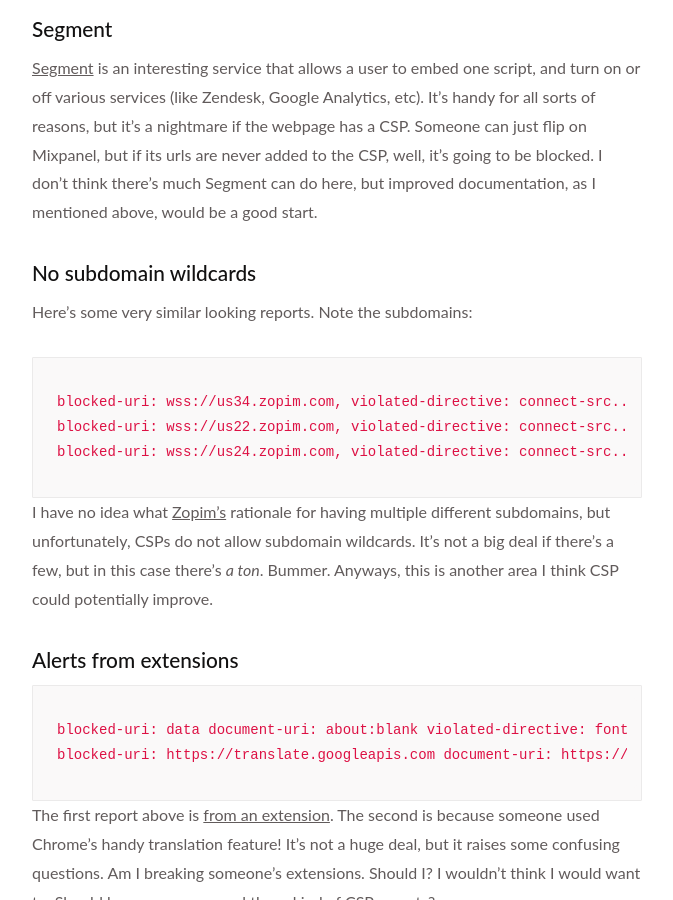
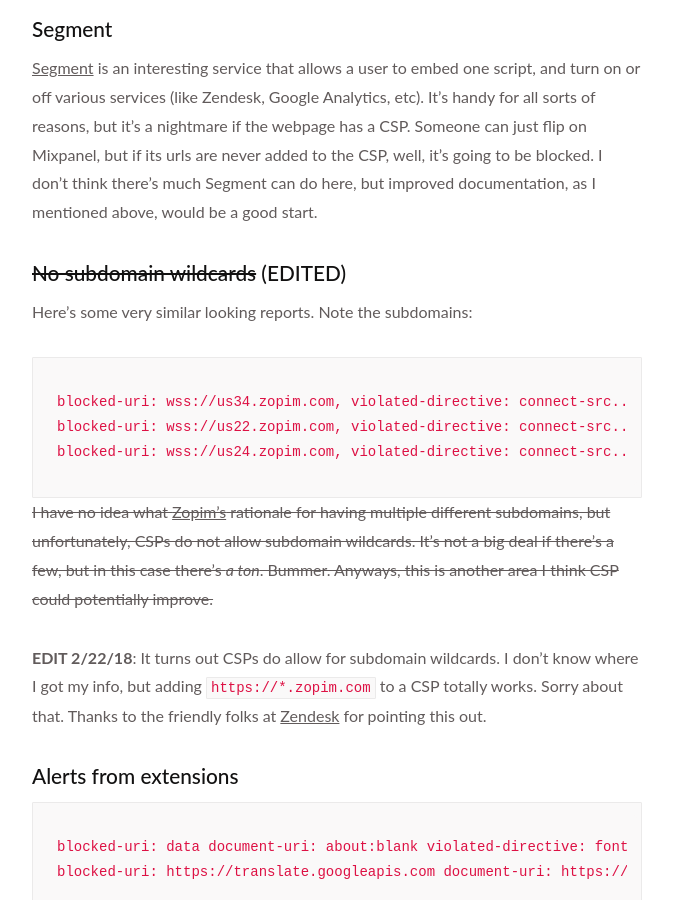
Before and after one commit to newtang/newtang.github.io, a Jekyll site: the page built from _posts/2018-02-20-problems-with-csp.markdown, in a window 1280 px wide and 900 px high, scrolled down 1813 px. Shown: the whole window, without its empty margins (303-976 px from the left). Built offline with Jekyll 4.4.1, drawn with Linux system fonts in a browser that asks for light colours.

Commit message:
Correcting my portion on Subdomains on CSP post

````diff
--- a/_posts/2018-02-20-problems-with-csp.markdown
+++ b/_posts/2018-02-20-problems-with-csp.markdown
@@ -37,7 +37,7 @@
 ### Segment
 [Segment](https://segment.com/) is an interesting service that allows a user to embed one script, and turn on or off various services (like Zendesk, Google Analytics, etc). It's handy for all sorts of reasons, but it's a nightmare if the webpage has a CSP. Someone can just flip on Mixpanel, but if its urls are never added to the CSP, well, it's going to be blocked. I don't think there's much Segment can do here, but improved documentation, as I mentioned above, would be a good start.
 
-### No subdomain wildcards
+### ~~No subdomain wildcards~~ (EDITED)
 Here's some very similar looking reports. Note the subdomains:
 ```
 blocked-uri: wss://us34.zopim.com, violated-directive: connect-src...
@@ -45,7 +45,9 @@
 blocked-uri: wss://us24.zopim.com, violated-directive: connect-src...
 ```
 
-I have no idea what [Zopim's](https://www.zopim.com/) rationale for having multiple different subdomains, but unfortunately, CSPs do not allow subdomain wildcards. It's not a big deal if there's a few, but in this case there's *a ton*. Bummer. Anyways, this is another area I think CSP could potentially improve.
+~~I have no idea what [Zopim's](https://www.zopim.com/) rationale for having multiple different subdomains, but unfortunately, CSPs do not allow subdomain wildcards. It's not a big deal if there's a few, but in this case there's *a ton*. Bummer. Anyways, this is another area I think CSP could potentially improve.~~
+
+**EDIT 2/22/18**: It turns out CSPs do allow for subdomain wildcards. I don't know where I got my info, but adding `https://*.zopim.com` to a CSP totally works. Sorry about that. Thanks to the friendly folks at [Zendesk](https://zendesk.com) for pointing this out.
 
 ### Alerts from extensions
 ```
````
